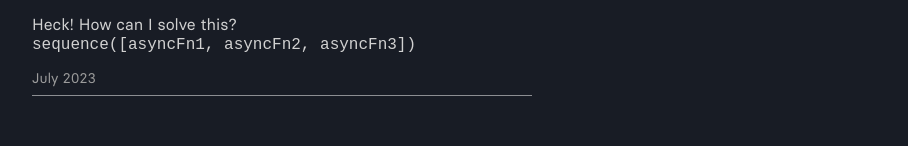
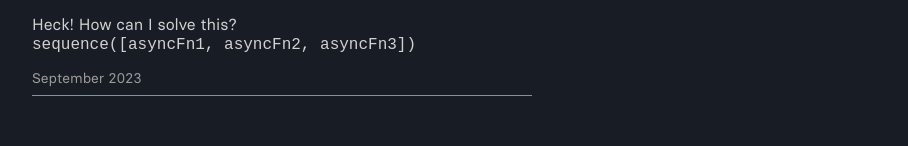
Before and after one commit to nidhi-tandon/blog, a Next.js app: page /blogs in a window 1280 px wide. Shown: the part 145-291 px from the top of the page, without its empty margins (358-1266 px from the left). Built offline with nearby package versions, Linux system fonts and the light colour scheme.

Commit message:
refactor: update date

```diff
--- a/pages/blogs/index.tsx
+++ b/pages/blogs/index.tsx
@@ -51,7 +51,7 @@ const Blogs = () => {
                   <code>sequence([asyncFn1, asyncFn2, asyncFn3])</code>
                 </div>
               </Subtext>
-              <Date>July 2023</Date>
+              <Date>September 2023</Date>
             </>
           </Link>
           <HorizontalLine />
```
